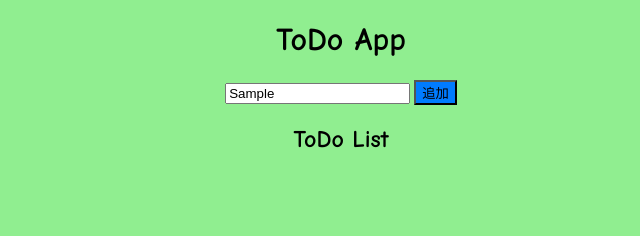
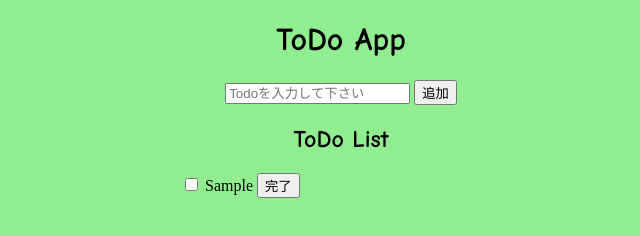
Before and after one commit to deatiger/firebase_todo_app, a plain HTML site: page index.html in a window 1280 px wide. Both pictures are taken after typing "Sample" into the empty fields and a click on the button "追加". Shown: the whole page, without its empty margins (299-939 px from the left). Drawn offline with Linux system fonts and the light colour scheme; no server answers.

Commit message:
Added a feature to add and remove todo item by JavaScript

```diff
--- a/index.html
+++ b/index.html
@@ -13,11 +13,11 @@
     <h1>ToDo App</h1>
 
     <!-- ADD TASK -->
-    <form id="task-form">
+    <form id="todo-form">
       <div class="form-group">
-        <input type="text" id="task-title" placeholder="Todoを入力して下さい">
+        <input type="text" id="todo-title" placeholder="Todoを入力して下さい">
 
-        <button id="btn-task-form">
+        <button id="btn-todo-form">
           追加
         </button>
       </div>
@@ -25,7 +25,7 @@
 
     <!-- Tasks List -->
     <h2>ToDo List</h2>
-    <div id="tasks-container"></div>
+    <div class="list" id="todo-container"></div>
 
   </div>
 
@@ -55,8 +55,8 @@
   </script>
 
   <!-- CUSTOM CODE -->
-  <!-- <script src="index.js"></script> -->
-  <script src="firebase.js"></script>
+  <script src="index.js"></script>
+  <!--  <script src="firebase.js"></script>-->
 </body>
 
 </html>
--- a/index.js
+++ b/index.js
@@ -1,17 +1,37 @@
-const taskForm = document.getElementById('todo-form');
+const todoForm = document.getElementById('todo-form');
+const todoContainer = document.getElementById('todo-container');
+let index = 0;
 
-taskForm.addEventListener('submit', e =>{
+// TODOアイテムを削除する関数
+const deleteTodo = (deletedIndex) => {
+	const deletedItem = document.getElementById(`item-${deletedIndex}`);
+	todoContainer.removeChild(deletedItem)
+	// deletedItem.textContent = null
+	// ↑でもOK
+};
+
+// 追加ボタンをクリックしたら実行されるイベントリスナーを設定
+todoForm.addEventListener('submit', e =>{
+	// submitイベントのデフォルト動作（ページリロードなど）を実行しないよう設定
 	e.preventDefault();
-	console.log("submit")
-	// store user value
-	const item = taskForm["todo-title"];
-	const todoName = item.value;
 
-	// create list item to be able to check
-	const newItem = `<li class="list-item">
-						<input type="checkbox" id="todo-${todoName}" class="checkbox">
-						<label for="todo-${todoName}">${todoName}</label>
+	// 入力フォーム(inputタグ)に入力された値を取得
+	const addedTodo = todoForm["todo-title"];
+	const todoName = addedTodo.value;
+
+	// 追加するTODOアイテムのHTMLを生成する
+	const newItem = `<li class="list-item" id="item-${index}">
+						<input type="checkbox" id="todo-${index}" class="checkbox">
+						<label for="todo-${index}">${todoName}</label>
+						<button role="button" onclick="deleteTodo(${index})">完了</button>
 					 </li>`
 
-	document.getElementById('todo-container').insertAdjacentHTML('beforeend', newItem)
-})
+	// リストにTODOアイテムを追加する
+	todoContainer.insertAdjacentHTML('beforeend', newItem)
+
+	// 入力フォーム(inputタグ)に入力された値を初期化する
+	addedTodo.value = "";
+
+	// インデックスを1増やす
+	index++;
+});
```
Lines whose indentation alone changed are shown as unchanged.
